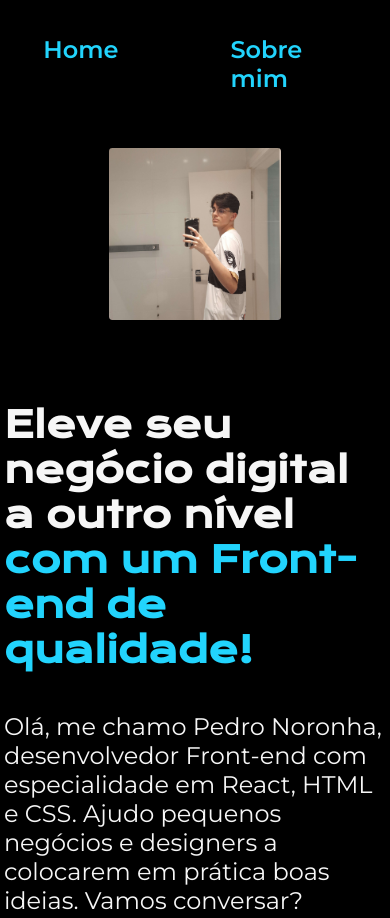
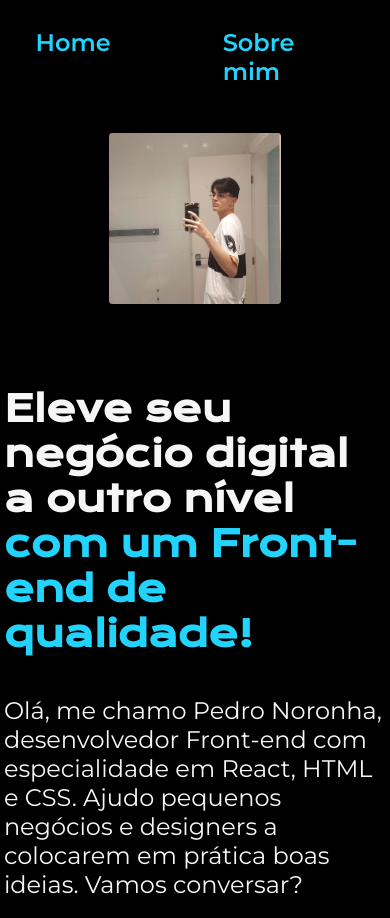
Before and after one commit to phanoronha/portfolio, a plain HTML site: page index.html in a window 390 px wide. Shown: the top 918 px of the page. Drawn offline with nearby package versions, Linux system fonts and the light colour scheme.

Commit message:
Update style.css

```diff
--- a/styles/style.css
+++ b/styles/style.css
@@ -133,7 +133,7 @@ body {
 
 @media(max-width: 1200px) {
     .cabecalho {
-        padding: 7%;
+        padding: 5%;
     }
 
     .cabecalho__menu {
```
